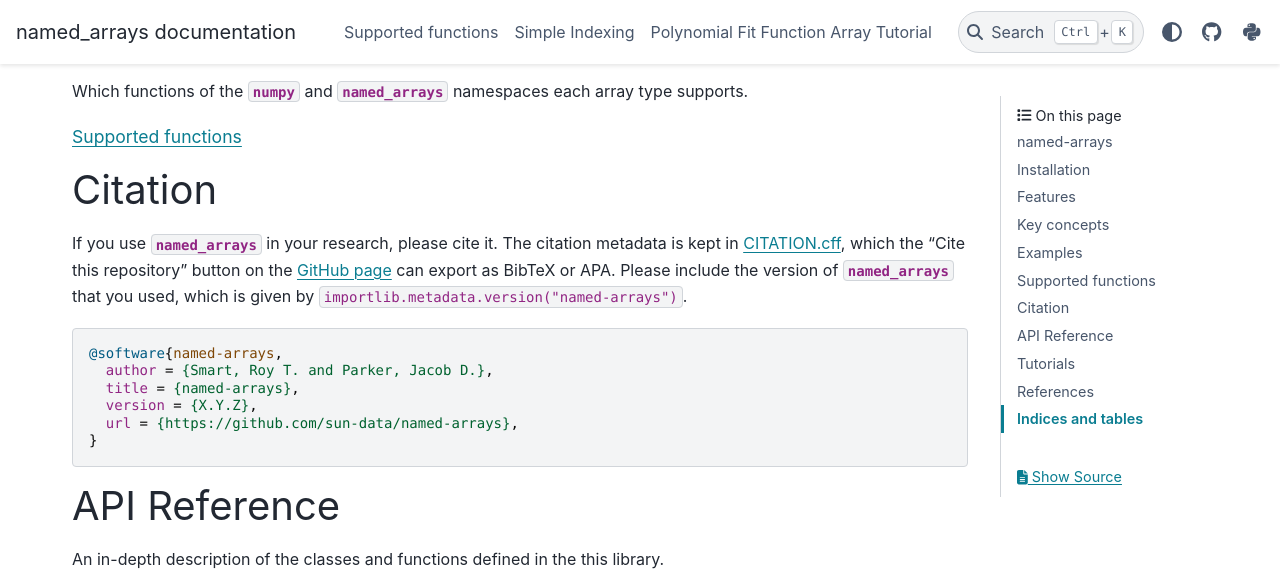
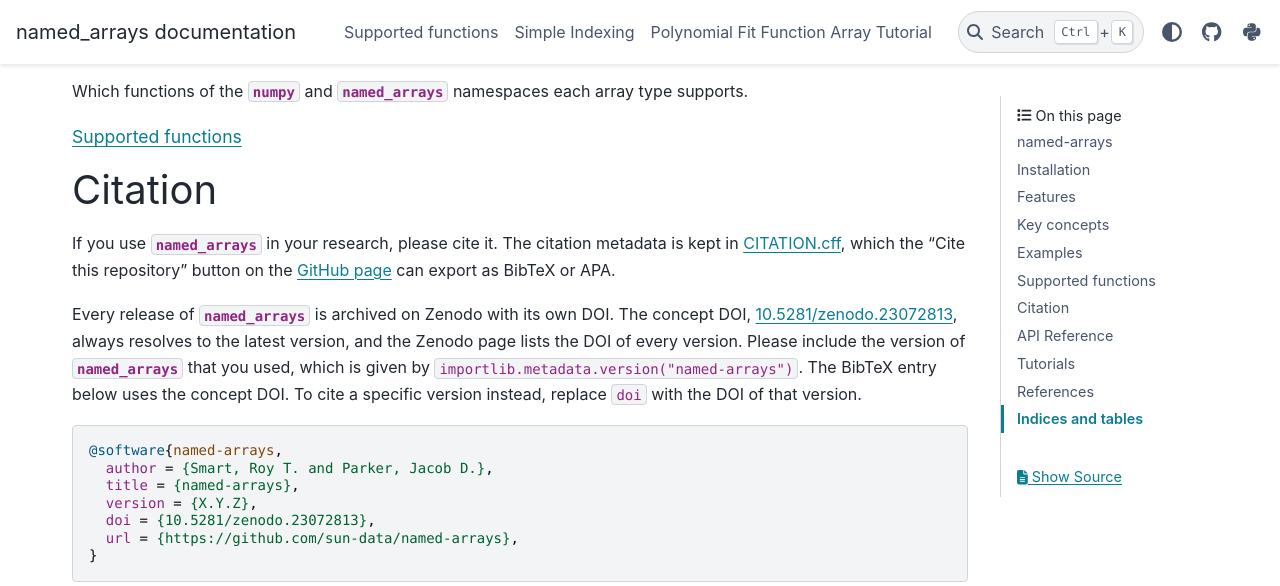
Before and after one commit to sun-data/named-arrays, a Sphinx documentation site: the page built from docs/index.rst, in a window 1280 px wide and 900 px high, scrolled down 2982 px, cut to the strip 0-586 px from the top of the window. Built offline with Sphinx 7.4.7 and the PyData theme 0.15.4, drawn with Linux system fonts in a browser that asks for light colours.

Commit message:
Add the Zenodo concept DOI to the citation metadata. (#254)
Co-Authored-By: Claude Opus 5.5 <noreply@anthropic.com>
Claude-Session: https://claude.ai/code/session_01N6zUsPoxW26srMeWormpe8

```diff
--- a/docs/index.rst
+++ b/docs/index.rst
@@ -208,8 +208,17 @@ The citation metadata is kept in
 which the "Cite this repository" button on the
 `GitHub page <https://github.com/sun-data/named-arrays>`_
 can export as BibTeX or APA.
+
+Every release of :mod:`named_arrays` is archived on Zenodo with its own DOI.
+The concept DOI,
+`10.5281/zenodo.23072813 <https://doi.org/10.5281/zenodo.23072813>`_,
+always resolves to the latest version,
+and the Zenodo page lists the DOI of every version.
 Please include the version of :mod:`named_arrays` that you used,
 which is given by ``importlib.metadata.version("named-arrays")``.
+The BibTeX entry below uses the concept DOI.
+To cite a specific version instead,
+replace ``doi`` with the DOI of that version.
 
 .. code-block:: bibtex
 
@@ -217,6 +226,7 @@ which is given by ``importlib.metadata.version("named-arrays")``.
       author = {Smart, Roy T. and Parker, Jacob D.},
       title = {named-arrays},
       version = {X.Y.Z},
+      doi = {10.5281/zenodo.23072813},
       url = {https://github.com/sun-data/named-arrays},
     }
 
```
Also changed, not shown: README.md (+10 -0 lines), 1 other file.
